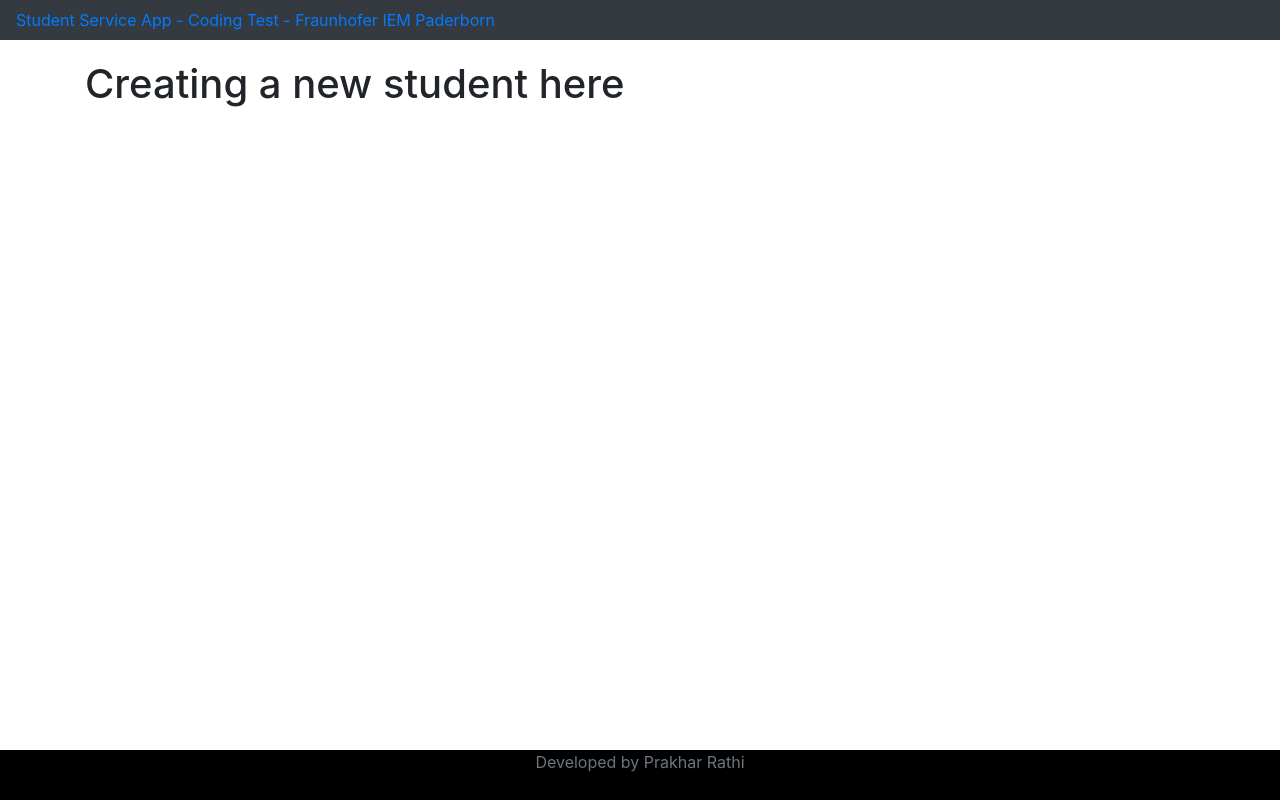
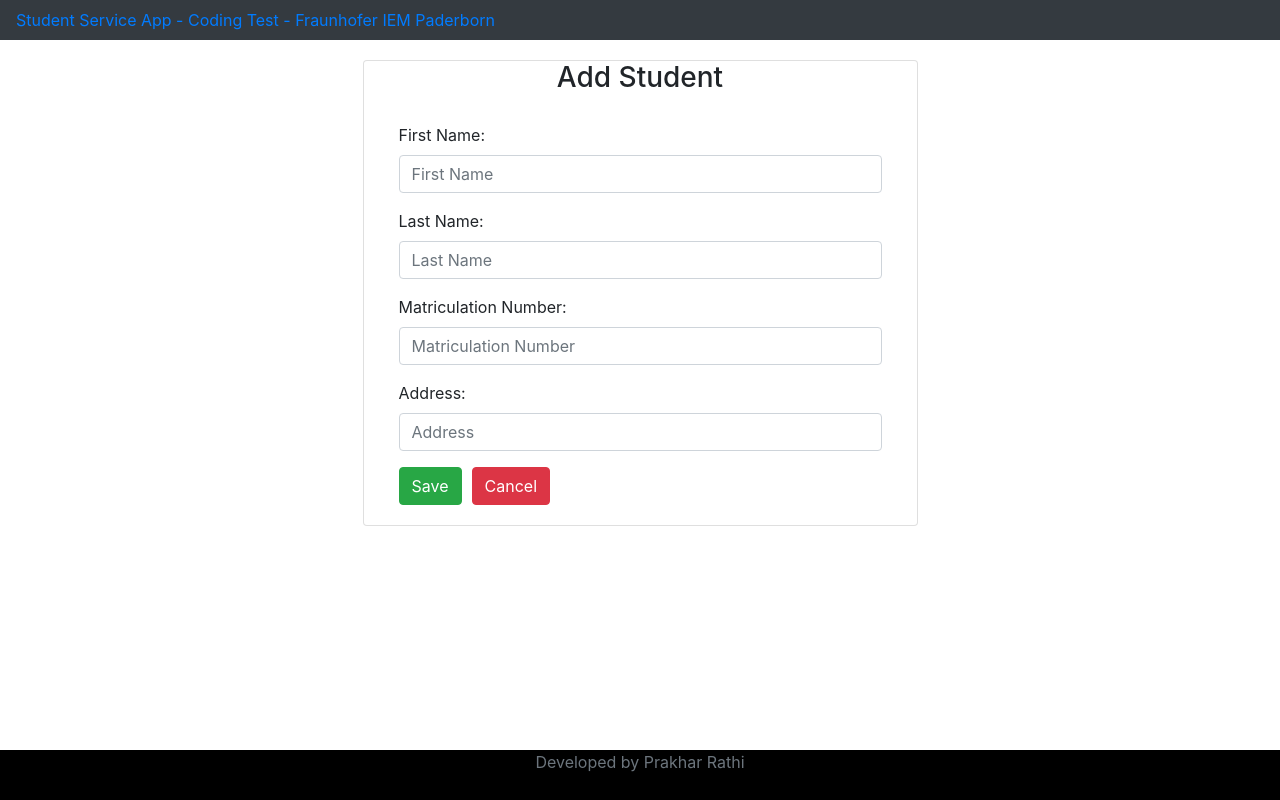
Before and after one commit to puzzlemusa/StudentService, a React (Create React App) app in the folder front-end/: page /add-student in a window 1280 px wide. Built offline with nearby package versions, Linux system fonts and the light colour scheme.

Commit message:
Form to add a new Student on UI

```diff
--- a/front-end/src/components/CreateStudentComponent.jsx
+++ b/front-end/src/components/CreateStudentComponent.jsx
@@ -1,10 +1,106 @@
-import React, { Component } from 'react';
+import React, { Component, useDebugValue } from 'react';
 
 class CreateStudentComponent extends Component {
+
+    constructor(props) {
+        super(props);
+
+        this.state = {
+            firstName : '',
+            lastName : '',
+            matriculationNumber: '',
+            address: ''
+        }
+
+        this.changeFirstNameHandler = this.changeFirstNameHandler.bind(this);
+        this.changeLastNameHandler = this.changeLastNameHandler.bind(this);
+        this.changeAddressHandler = this.changeAddressHandler.bind(this);
+        this.changeMatriculationNumberHandler = this.changeMatriculationNumberHandler.bind(this);
+        this.saveStudent = this.saveStudent.bind(this);
+    }
+
+    saveStudent= (e) =>{
+        e.preventDefault();
+
+        let student = {firstName: this.state.firstName, lastName: this.state.lastName, matriculationNumber: this.state.matriculationNumber, address: this.state.address};
+        console.log('student => ' + JSON.stringify(student));
+    }
+    changeFirstNameHandler= (event) => {
+        this.setState({firstName: event.target.value});
+    }
+
+    changeLastNameHandler= (event) => {
+        this.setState({lastName: event.target.value});
+    }
+
+    changeAddressHandler= (event) => {
+        this.setState({address: event.target.value});
+    }
+
+    changeMatriculationNumberHandler= (event) => {
+        this.setState({matriculationNumber: event.target.value});
+    }
+
+    cancel(){
+        this.props.history.push('./students');
+    }
+
     render() {
         return (
             <div>
-                <h1>Creating a new student here</h1>
+                <div className = "container">
+                        <div className = "row">
+                            <div className = "card col-md-6 offset-md-3 offset-md-3">
+                                <h3 className = "text-center">
+                                    Add Student
+                                </h3>
+
+                                <div className = "card-body">
+                                    <form>
+                                        <div className="form-group">
+                                            <label>
+                                                First Name:
+                                            </label>
+                                            <input placeholder = "First Name" name = "firstName"
+                                            className = "form-control" value = {this.state.firstName}
+                                            onChange = {this.changeFirstNameHandler}/>
+                                        </div>
+
+                                        <div className = "form-group">
+                                            <label>
+                                                Last Name:
+                                            </label>
+                                            <input placeholder = "Last Name" name = "lastName"
+                                            className = "form-control" value = {this.state.lastName}
+                                            onChange = {this.changeLastNameHandler}/>
+                                        </div>
+
+                                        <div className = "form-group">
+                                            <label>
+                                                Matriculation Number:
+                                            </label>
+                                            <input placeholder = "Matriculation Number" name = "matriculationNumber"
+                                            className = "form-control" value = {this.state.matriculationNumber}
+                                            onChange = {this.changeMatriculationNumberHandler}/>
+                                        </div>
+
+                                        <div className = "form-group">
+                                            <label>
+                                                Address:
+                                            </label>
+                                            <input placeholder = "Address" name = "address"
+                                            className = "form-control" value = {this.state.address}
+                                            onChange = {this.changeAddressHandler}/>
+                                        </div>
+
+                                        <button className = "btn btn-success" onClick = {this.saveStudent}>Save</button>
+                                        <button className = "btn btn-danger" onClick = {this.cancel.bind(this)} style={{marginLeft: "10px"}}>Cancel</button>
+                                    </form>
+                                </div>
+
+                            </div>
+                        </div>
+                </div>
             </div>
         );
     }
```
Also changed, not shown: 1 other file (tests, documents, lock files or other folders).
